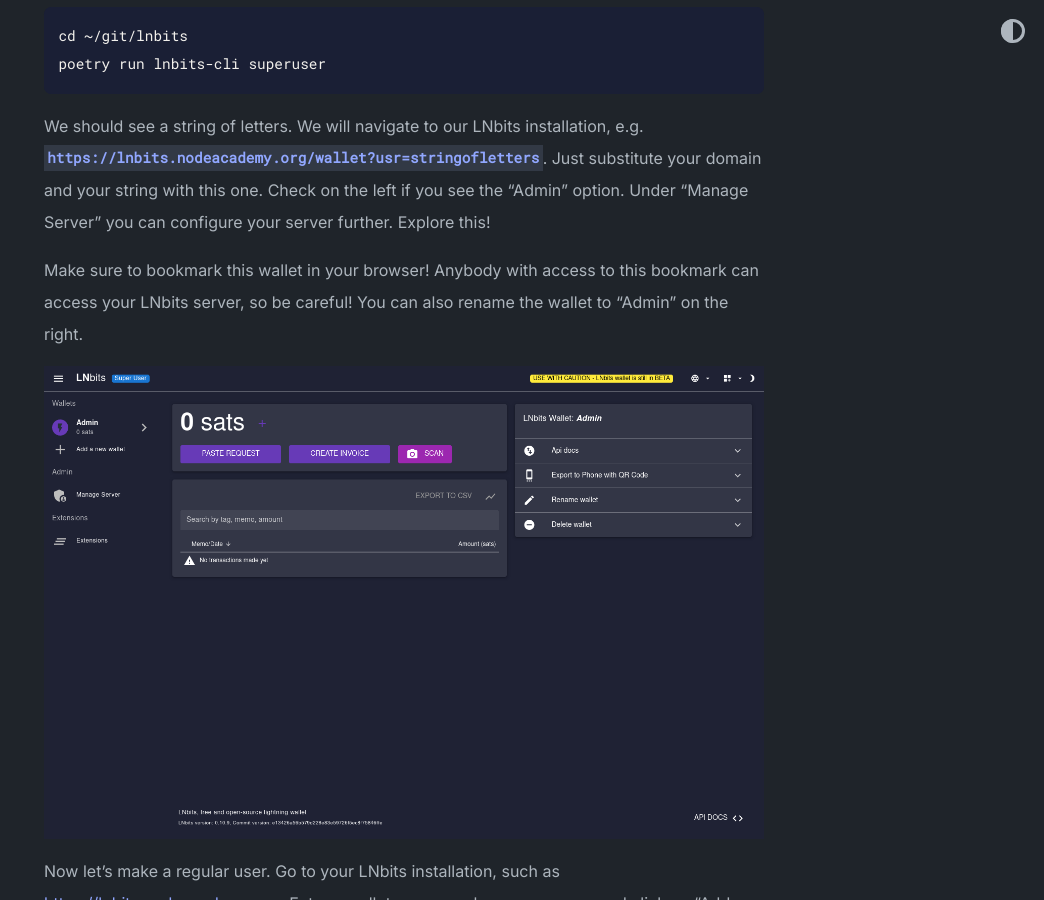
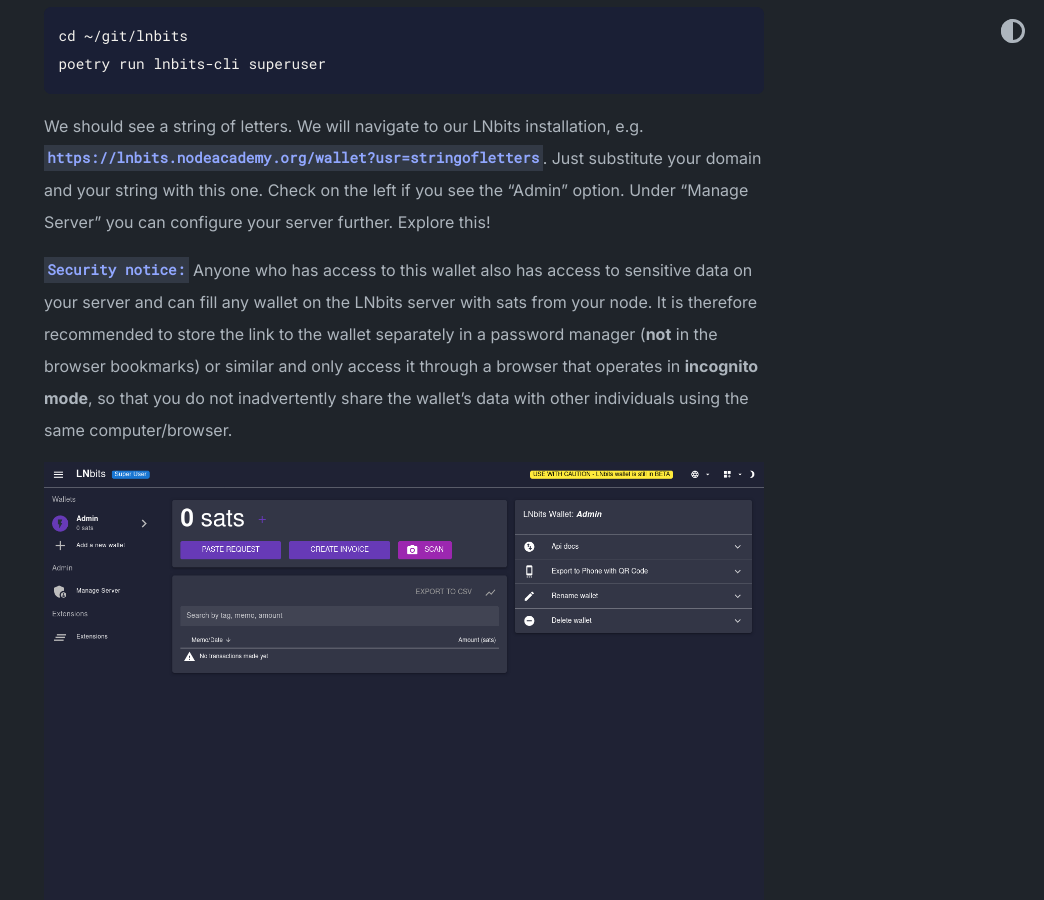
Before and after one commit to VancouverBitdevs/nodeacademy, a Jekyll site: the page built from _posts/2023-08-29-lnbits.md, in a window 1280 px wide and 900 px high, scrolled down 4306 px. Shown: the whole window, without its empty margins (236-1280 px from the left). Built offline with Jekyll 4.4.1, drawn with Linux system fonts in a browser that asks for light colours; some of the changed text lies outside the part shown.

Commit message:
LNbits safety notice
The LNbits Super Admin Wallet contains very sensitive data. It is not recommended to open or even save this in a normal browser. It is better to save and open it separately in an incognito browser. The wallet data can be restored at any time by the owner of the LNbits wallet.

```diff
--- a/_posts/2023-08-29-lnbits.md
+++ b/_posts/2023-08-29-lnbits.md
@@ -149,7 +149,7 @@ poetry run lnbits-cli superuser
 
 We should see a string of letters. We will navigate to our LNbits installation, e.g. `https://lnbits.nodeacademy.org/wallet?usr=stringofletters`. Just substitute your domain and your string with this one. Check on the left if you see the "Admin" option. Under "Manage Server" you can configure your server further. Explore this!
 
-Make sure to bookmark this wallet in your browser! Anybody with access to this bookmark can access your LNbits server, so be careful! You can also rename the wallet to "Admin" on the right.
+**`Security notice:`** Anyone who has access to this wallet also has access to sensitive data on your server and can fill any wallet on the LNbits server with sats from your node. It is therefore recommended to store the link to the wallet separately in a password manager (**not** in the browser bookmarks) or similar and only access it through a browser that operates in **incognito mode**, so that you do not inadvertently share the wallet's data with other individuals using the same computer/browser.
 
 ![LNbits admin](/images/lnbits_admin.png)
 
```
